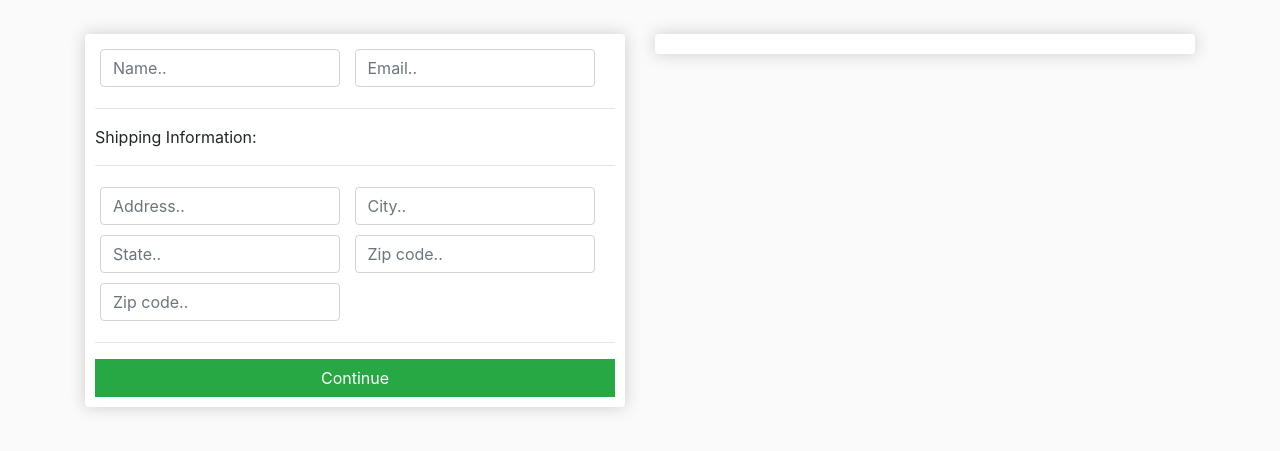
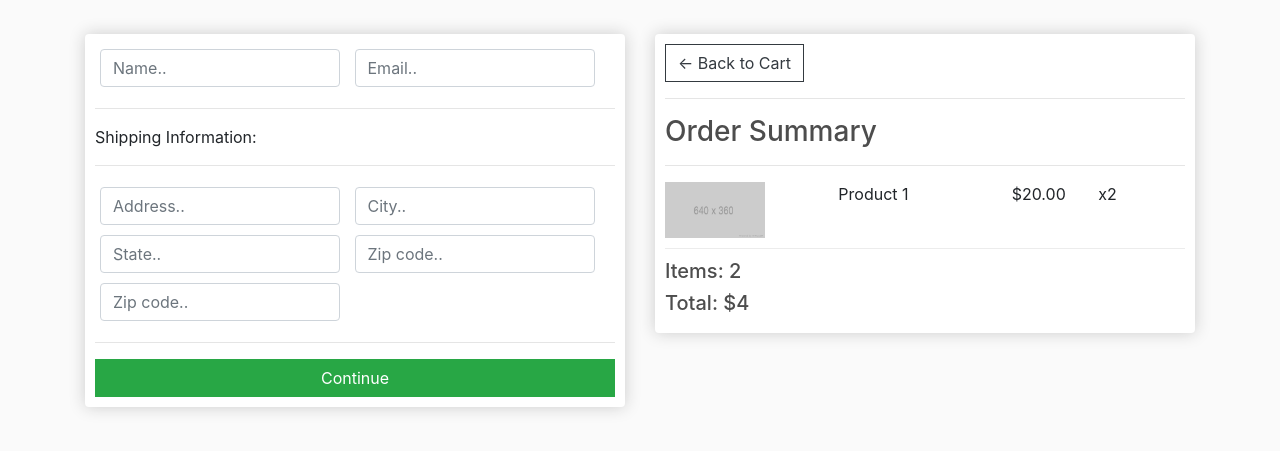
Before and after one commit to NigelMdletshe/Django-ecommerce, a Django app: page /checkout/ in a window 1280 px wide. Shown: the part 57-508 px from the top of the page. Run offline with Django 4.2, Linux system fonts and the light colour scheme; some libraries are stand-ins or nearby versions.

Commit message:
fixed a bug in checkout

```diff
--- a/ecommerce/store/templates/store/Checkout.html
+++ b/ecommerce/store/templates/store/Checkout.html
@@ -49,7 +49,18 @@
 
 		<div class="col-lg-6">
 			<div class="box-element">
-
+				<a  class="btn btn-outline-dark" href="{% url 'cart' %}">&#x2190; Back to Cart</a>
+				<hr>
+				<h3>Order Summary</h3>
+				<hr>
+				<div class="cart-row">
+					<div style="flex:2"><img class="row-image" src="{% static 'images/placeholder.png' %}"></div>
+					<div style="flex:2"><p>Product 1</p></div>
+					<div style="flex:1"><p>$20.00</p></div>
+					<div style="flex:1"><p>x2</p></div>
+				</div>
+				<h5>Items:   2</h5>
+				<h5>Total:   $4</h5>
 			</div>
 		</div>
 	</div>
```
